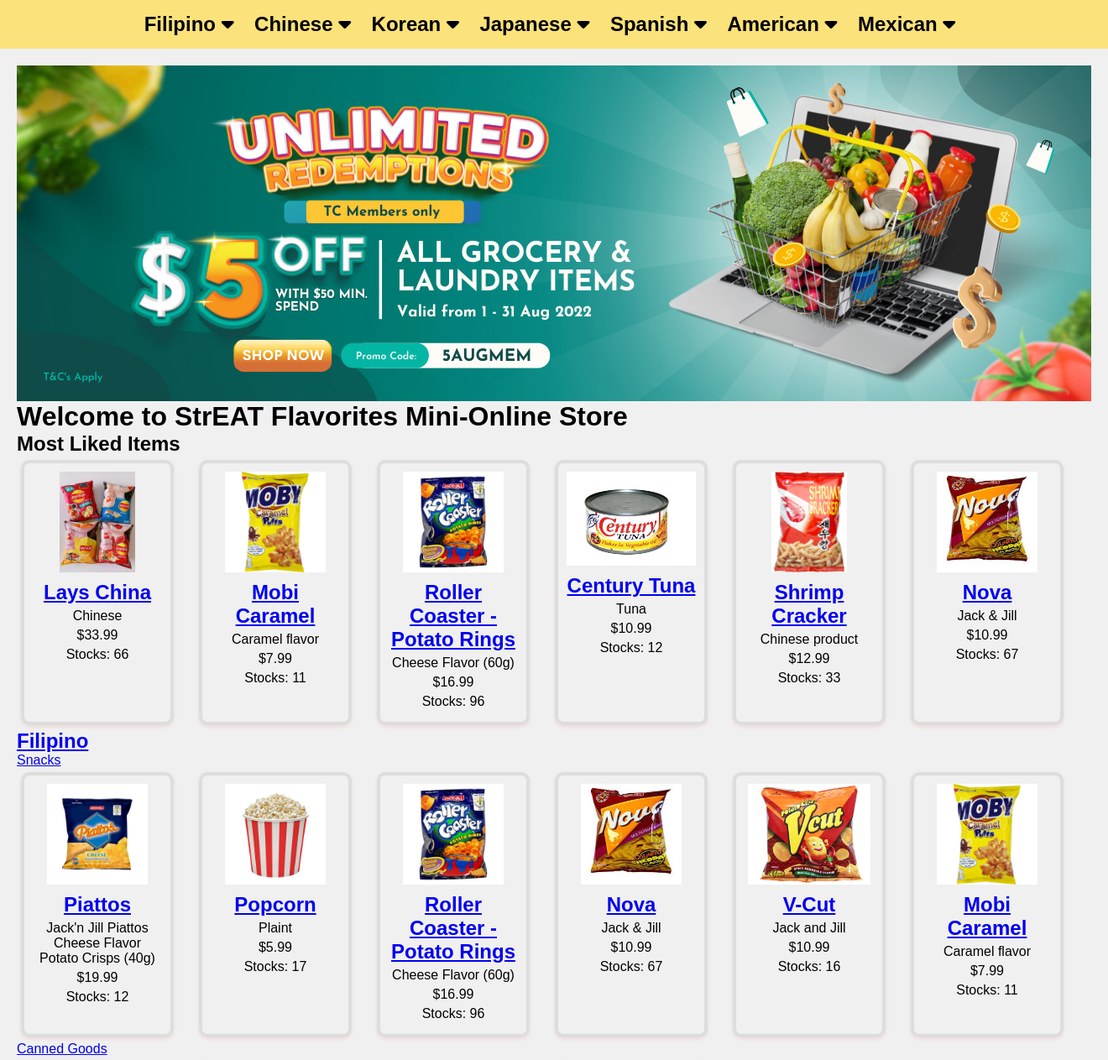
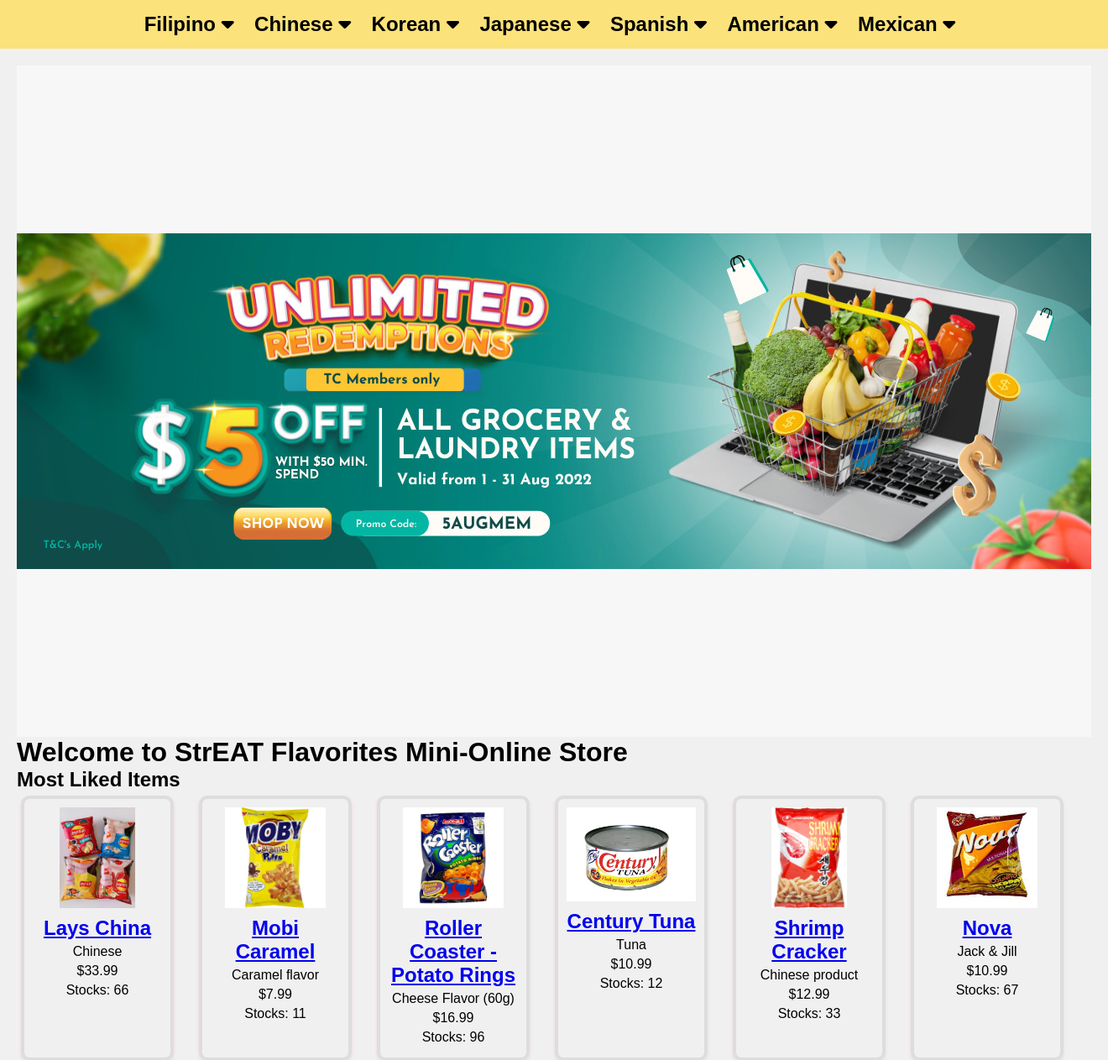
Before and after one commit to aaaar0n/Streat_Flavorites, a Django app: page / in a window 1320 px wide. Shown: the part 88-1351 px from the top of the page at 84% size. Run offline with Django 4.2, Linux system fonts and the light colour scheme; data comes from the database, SQL or seed files in the repository; both versions use the stored data as it was after the commit.

Commit message:
Added a Banner Model so the admin can change the banner image

```diff
--- a/streat_flavorites/admin.py
+++ b/streat_flavorites/admin.py
@@ -1,5 +1,5 @@
 from django.contrib import admin
-from .models import Category, Subcategory, Item
+from .models import Category, Subcategory, Item, Banner
 from .forms import ItemForm
 
 class ItemAdmin(admin.ModelAdmin):
@@ -12,6 +12,10 @@ class ItemAdmin(admin.ModelAdmin):
         return obj.subcategory.category.name if obj.subcategory else '-'
     get_category.short_description = 'Category'
 
+@admin.register(Banner)
+class BannerAdmin(admin.ModelAdmin):
+    list_display = ('title', 'description')
+
 class SubcategoryAdmin(admin.ModelAdmin):
     list_display = ('name', 'category')  # Add 'category' to the list_display
     list_select_related = ('category',)  # Optimize database queries
--- a/streat_flavorites/models.py
+++ b/streat_flavorites/models.py
@@ -36,3 +36,8 @@ class CartItem(models.Model):
     cart = models.ForeignKey(Cart, on_delete=models.CASCADE)
     item = models.ForeignKey('Item', on_delete=models.CASCADE)
     quantity = models.PositiveIntegerField(default=1)
+
+class Banner(models.Model):
+    image = models.ImageField(upload_to='banners/')
+    title = models.CharField(max_length=100)
+    description = models.TextField()
--- a/streat_flavorites/static/css/index_styles.css
+++ b/streat_flavorites/static/css/index_styles.css
@@ -48,3 +48,23 @@
     width: calc(32% - 10px);
     text-align: center;
 }
+
+/* Center the banner image horizontally and vertically */
+.banner-container {
+    display: flex;
+    justify-content: center;
+    align-items: center;
+    height: 100vh; /* Adjust the height as needed */
+    background-color: #f7f7f7;
+}
+
+.banner-item {
+    text-align: center;
+}
+
+.banner-image {
+    max-width: 100%;
+    max-height: 100%;
+    display: block;
+    margin: 0 auto;
+}
--- a/streat_flavorites/templates/cart.html
+++ b/streat_flavorites/templates/cart.html
@@ -59,9 +59,9 @@
     </div>
     <div class="container">
         <div class="recommended-items">
-            <h2>Recommended Items</h2>
+            <h2>Items that you might like</h2>
             <div class="item-list">
-                {% for item in recommended_items %}
+                {% for item in random_items %}
                     <div class="item-container">
                         <div class="item-box">
                             {% if item.photo %}
--- a/streat_flavorites/templates/index.html
+++ b/streat_flavorites/templates/index.html
@@ -8,7 +8,13 @@
 <link rel="stylesheet" type="text/css" href="{% static 'css/index_styles.css' %}">
 
 <div class="banner-container">
-    <img src="{% static 'banner2.jpg' %}" alt="Banner Image" class="banner-image">
+        {% for banner in banners %}
+            <div class="banner-item">
+                <img src="{{ banner.image.url }}" alt="{{ banner.title }}" class="banner-image">
+                <!-- <h2>{{ banner.title }}</h2>
+                 <p>{{ banner.description }}</p> -->
+            </div>
+        {% endfor %}
 </div>
 
 <h1>Welcome to StrEAT Flavorites Mini-Online Store</h1>
--- a/streat_flavorites/views.py
+++ b/streat_flavorites/views.py
@@ -1,5 +1,5 @@
 from django.shortcuts import render, get_object_or_404, redirect
-from .models import Category, Subcategory, Item
+from .models import Category, Subcategory, Item, Banner
 from .models import Cart, CartItem
 from random import sample
 from django.db.models import Count
@@ -7,8 +7,9 @@ from django.http import JsonResponse
 
 def index(request):
     categories = Category.objects.all()
+    banners = Banner.objects.all()
     top_liked_items = Item.objects.order_by('-likes')[:6]
-    context_dict = {'categories': categories, 'top_liked_items': top_liked_items}
+    context_dict = {'categories': categories, 'top_liked_items': top_liked_items, 'banners': banners}
 
     return render(request, 'index.html', context_dict)
 
@@ -51,10 +52,10 @@ def cart(request):
 
     total_price = sum(item.item.price * item.quantity for item in cart_items)
     total_weight = sum(item.item.weight * item.quantity for item in cart_items)
-    recommended_items = Item.objects.annotate(num_likes=Count('likes')).order_by('-num_likes')[:6]
+    random_items = Item.objects.order_by('?')[:6]
 
     categories = Category.objects.all()
-    context_dict = {'cart_items': cart_items, 'total_items': total_items, 'total_price': total_price, 'categories': categories, 'total_weight': total_weight, 'recommended_items': recommended_items,}
+    context_dict = {'cart_items': cart_items, 'total_items': total_items, 'total_price': total_price, 'categories': categories, 'total_weight': total_weight, 'random_items': random_items}
 
     return render(request, 'cart.html', context_dict)
 
```
Also changed, not shown: streat_flavorites/static/css/cart_styles.css (+11 -6 lines), db.sqlite3, media/banners/banner.jpg (added), media/banners/banner2.jpg (added), streat_flavorites/migrations/0007_banner.py (added), streat_flavorites/static/css/base_styles.css (line endings or trailing spaces).
